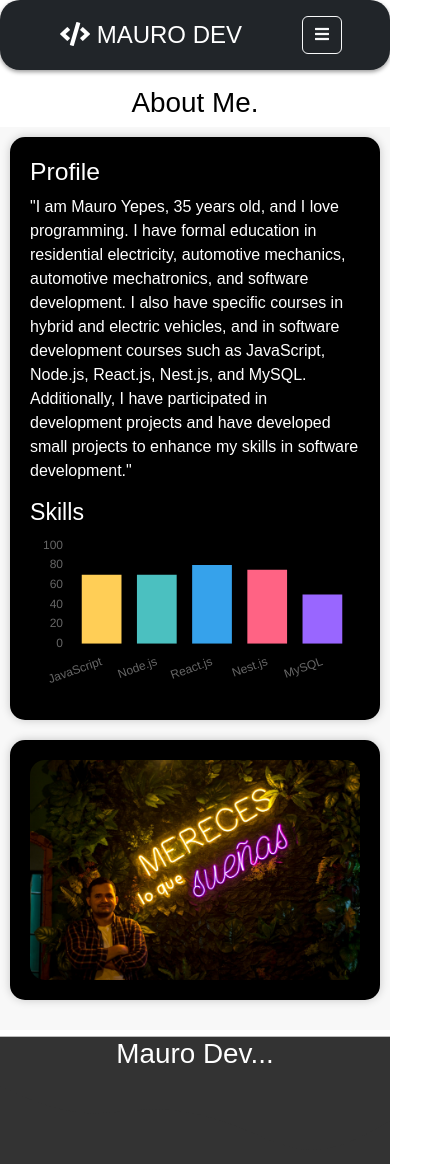
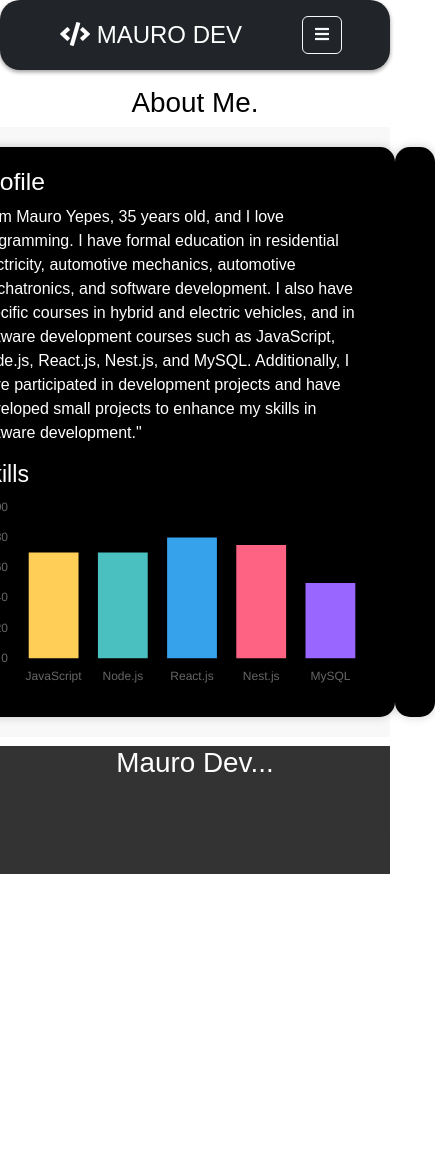
Before and after one commit to MAURO0189/Myproject, a React (Vite) app: page /aboutOf in a window 390 px wide. Shown: the whole page, 435 px wide, since content can reach past the window. After the commit the page ends 874 px from the top, so only its background shows below. Built offline with nearby package versions, Linux system fonts and the light colour scheme; a web font is replaced by a local one.

Commit message:
change styles

```diff
--- a/src/assets/style/aboutOf.css
+++ b/src/assets/style/aboutOf.css
@@ -25,29 +25,6 @@
   font-family: "Protest Strike", sans-serif;
 }
 
-@keyframes fadeIn {
-  from {
-    opacity: 0;
-    transform: translateY(-20px);
-  }
-  to {
-    opacity: 1;
-    transform: translateY(0);
-  }
-}
-
-.about-column img {
-  width: 100%;
-  height: auto;
-  border-radius: 15px;
-  box-shadow: 0px 0px 10px rgba(0, 0, 0, 0.2);
-  transition: transform 0.3s ease;
-}
-
-.about-column img:hover {
-  transform: scale(1.1);
-}
-
 .about-column:hover {
   width: 200%;
 }
@@ -59,24 +36,6 @@
   box-shadow: 0px 0px 10px rgba(0, 0, 0, 0.2);
 }
 
-@media (max-width: 767px) {
-  .section {
-    flex-direction: column;
-    padding: 10px; /* Ajustar el padding para dispositivos móviles */
-  }
-
-  .about-column {
-    width: 100%;
-    margin-bottom: 20px; /* Agregar espacio entre las columnas en dispositivos móviles */
-  }
-
-  .profile-image {
-    max-width: 100%;
-    border-radius: 15px; /* Reducir el radio de la esquina para la imagen de perfil en dispositivos móviles */
-  }
+#skillsChart {
+  background-color: black;
 }
-
-/* Estilo adicional para el gráfico */
-#skillsChart {
-  background-color: black; /* Color de fondo del gráfico */
-}
--- a/src/assets/style/cards.css
+++ b/src/assets/style/cards.css
@@ -17,21 +17,17 @@
 .card {
   font-family: "Protest Strike", sans-serif;
   font-size: large;
-  width: calc(
-    50% - 10px
-  ); /* El ancho es la mitad del contenedor menos el espacio entre las cards */
-  margin-bottom: 20px; /* Agregar margen inferior para el espacio entre las cards */
+  width: calc(50% - 10px);
+  margin-bottom: 20px;
   padding: 20px;
   border: 1px solid #ccc;
   border-radius: 10px;
   box-shadow: 0px 2px 4px rgba(0, 0, 0, 0.3);
-  transition: transform 0.3s ease; /* Agregar animación de transición */
+  transition: transform 0.3s ease;
 }
 
 .card:hover {
-  transform: translateY(
-    -5px
-  ); /* Efecto de levantar la card al pasar el mouse */
+  transform: translateY(-5px);
 }
 
 .card img {
@@ -45,8 +41,6 @@
 
 @media (max-width: 768px) {
   .card {
-    width: calc(
-      100% - 20px
-    ); /* En dispositivos pequeños, el ancho es el 100% del contenedor menos el padding */
+    width: calc(100% - 20px);
   }
 }
--- a/src/assets/style/projects.css
+++ b/src/assets/style/projects.css
@@ -12,12 +12,12 @@
 .title1 {
   text-align: center;
   font-family: "Protest Strike", sans-serif;
-  transition: transform 0.3s ease, color 0.3s ease; /* Transición suave para la animación */
+  transition: transform 0.3s ease, color 0.3s ease;
 }
 
 .title1:hover {
-  transform: scale(1.2); /* Expande el tamaño del título al hacer hover */
-  color: gold; /* Cambia el color del texto al hacer hover */
+  transform: scale(1.2);
+  color: gold;
 }
 
 .accordion {
```
